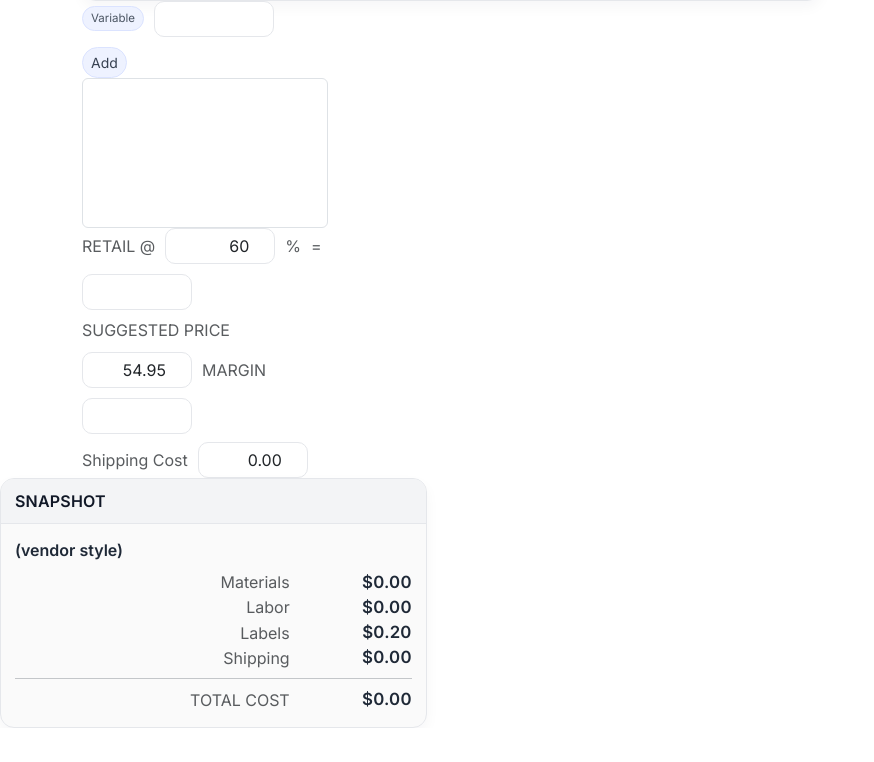
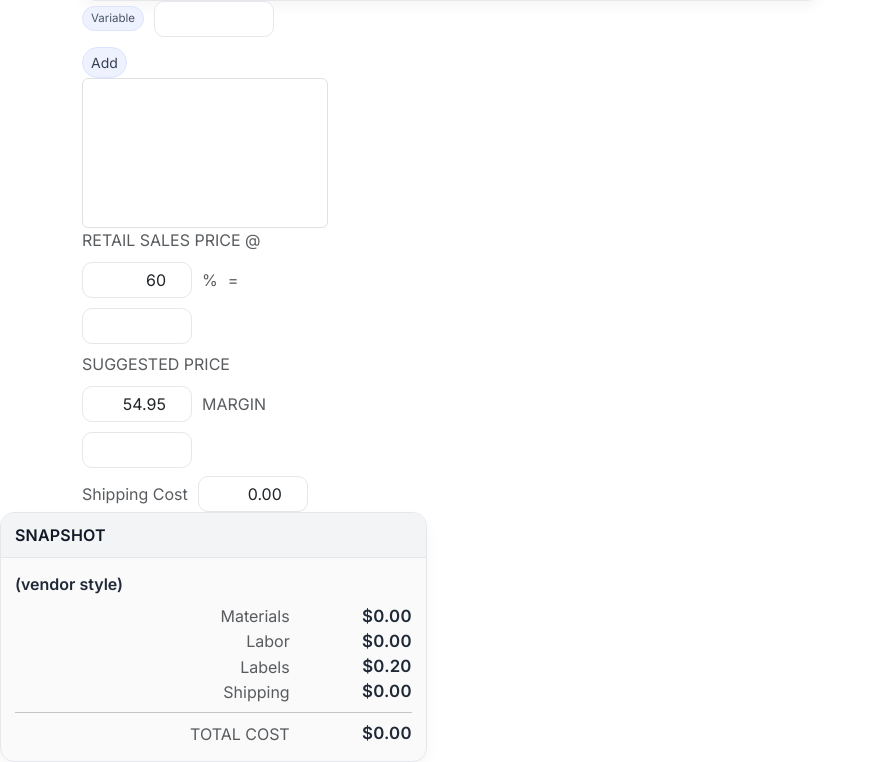
Before and after one commit to JAITteam/ja-uniforms-pricing, a Flask app: page /style/new in a window 1280 px wide. Shown: the part 1608-2370 px from the top of the page, without its empty margins (0-874 px from the left). Before the commit the page ends 2336 px from the top, so only its background shows below. Run offline with Flask 3, Linux system fonts and the light colour scheme; data that the repository does not hold is empty.

Commit message:
Your descriptive commit message here

```diff
--- a/static/js/app.js
+++ b/static/js/app.js
@@ -172,11 +172,36 @@ $('#garment_type')?.addEventListener('change', async function() {
     if ($('#suggested_margin')) $('#suggested_margin').value = sp ? (sugg.toFixed(0)+'%') : '';
   }
 
+  // Bidirectional: Change suggested price → calculate margin
+  $('#suggested_price')?.addEventListener('input', function() {
+    const sp = parseFloat(this.value) || 0;
+    const total = parseFloat((($('#snap_total')?.textContent)||'').replace('$',''))||0;
+
+    if (sp > 0 && total > 0) {
+      const margin = ((sp - total) / sp) * 100;
+      $('#suggested_margin').value = Math.max(0, Math.min(95, margin)).toFixed(0);
+    }
+  });
+
+
+  // Bidirectional: Change margin → calculate suggested price
+
+  $('#suggested_margin')?.addEventListener('input', function() {
+    const margin = parseFloat(this.value) || 0;
+    const total = parseFloat((($('#snap_total')?.textContent)||'').replace('$',''))||0;
+
+    if (margin > 0 && total > 0) {
+      const sp = total / (1 - (margin / 100));
+      $('#suggested_price').value = sp.toFixed(2);
+    }
+  });
+
   document.querySelectorAll('[data-fabric-cost],[data-fabric-yds],[data-notion-cost],[data-notion-qty],#label_cost,#shipping_cost')
     .forEach(i=> i?.addEventListener('input',recalcMaterials));
   document.querySelectorAll('[data-labor-rate],[data-labor-qoh],#cleaning_cost')
     .forEach(i=> i?.addEventListener('input',recalcLabor));
-  ['#margin','#suggested_price'].forEach(sel=> $(sel)?.addEventListener('input',recalcTotals));
+  // KEEP ONLY THIS:
+  $('#margin')?.addEventListener('input', recalcTotals);
 
   $('#vendor_style')?.addEventListener('blur', tryLoadByVendorStyle);
   $('#vendor_style')?.addEventListener('keydown', e => {
--- a/templates/style_wizard.html
+++ b/templates/style_wizard.html
@@ -214,7 +214,7 @@
           </div>
           <div class="col-lg-4">
             <div class="kv">
-              <span class="text-muted">RETAIL @</span>
+              <span class="text-muted">RETAIL SALES PRICE @</span>
               <input id="margin" class="form-control w-110 text-end" type="number" step="1" value="60">
               <span class="text-muted">%</span>
               <span class="text-muted">=</span>
@@ -224,7 +224,7 @@
               <span class="text-muted">SUGGESTED PRICE</span>
               <input id="suggested_price" class="form-control w-110 text-end" value="54.95" type="number" step="0.01">
               <span class="text-muted">MARGIN</span>
-              <input id="suggested_margin" class="form-control w-110 text-end" disabled>
+              <input id="suggested_margin" class="form-control w-110 text-end" type="number" step="1" min="0" max="95">
             </div>
           </div>
         </div>
```
